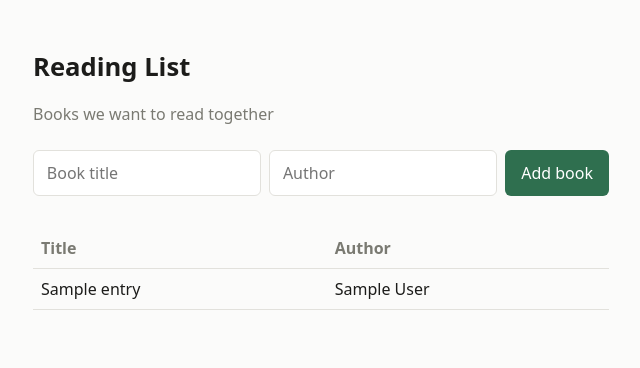
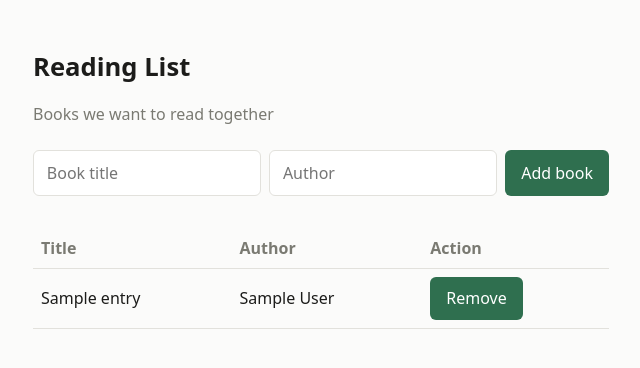
Before and after one commit to mudt-cm104-2026-winter/team-13, a FastAPI app: template app/templates/index.html in a window 1280 px wide. Shown: the top 368 px of the page, without its empty margins (319-959 px from the left). Run offline with FastAPI, Linux system fonts and the light colour scheme; the template is opened without the code that fills it: most values are stand-ins (such as "Sample title", 1, 10 or a date in 2020).

Commit message:
Add remove book button (closes #11)

```diff
--- a/app/main.py
+++ b/app/main.py
@@ -2,9 +2,13 @@
 
 What happens where:
 - main.py      the web part: which address shows what (the "routes")
+
 - storage.py   where the entries are kept
+
 - templates/   the HTML page
+
 - static/      the stylesheet
+
 """
 
 from pathlib import Path
@@ -37,3 +41,10 @@ def add(title: str = Form(...), author: str = Form(...)):
     storage.add_entry(title=title.strip(), author=author.strip())
     # Back to the start page. 303 tells the browser: load it with GET.
     return RedirectResponse("/", status_code=303)
+
+
+@app.post("/delete/{entry_id}")
+def delete(entry_id: int):
+    """Remove a book entry by its id."""
+    storage.delete_entry(entry_id)
+    return RedirectResponse("/", status_code=303)
--- a/app/storage.py
+++ b/app/storage.py
@@ -24,3 +24,9 @@ def add_entry(title, author):
     _entries.append(entry)
     _next_id += 1
     return entry
+
+
+def delete_entry(entry_id):
+    """Remove a book entry by its id."""
+    global _entries
+    _entries = [entry for entry in _entries if entry["id"] != entry_id]
--- a/app/templates/index.html
+++ b/app/templates/index.html
@@ -20,11 +20,19 @@
     {% if entries %}
     <table>
       <thead>
-        <tr><th>Title</th><th>Author</th></tr>
+        <tr><th>Title</th><th>Author</th><th>Action</th></tr>
       </thead>
       <tbody>
         {% for entry in entries %}
-        <tr><td>{{ entry.title }}</td><td>{{ entry.author }}</td></tr>
+        <tr>
+          <td>{{ entry.title }}</td>
+          <td>{{ entry.author }}</td>
+          <td>
+            <form action="/delete/{{ entry.id }}" method="post">
+              <button type="submit">Remove</button>
+            </form>
+          </td>
+        </tr>
         {% endfor %}
       </tbody>
     </table>
```
Also changed, not shown: CHANGELOG.md.
